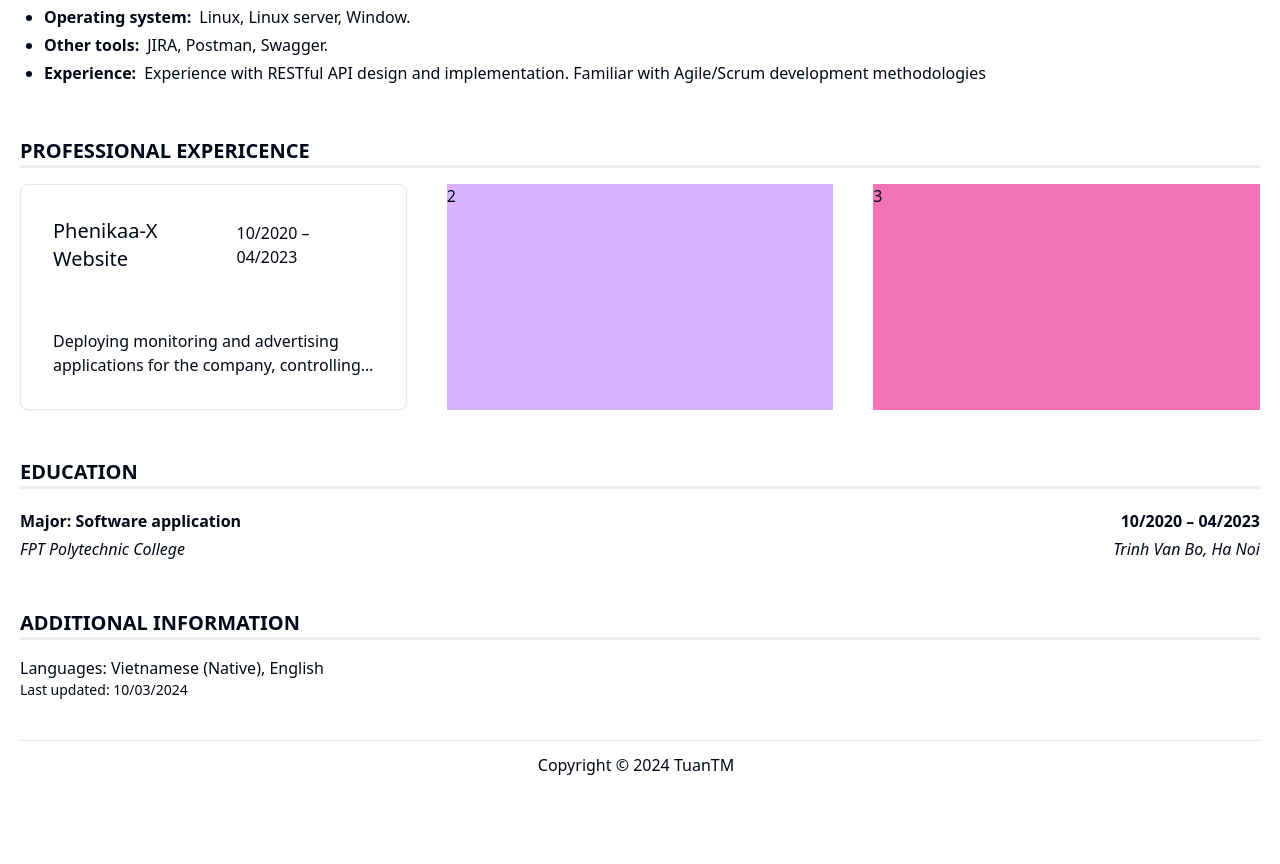
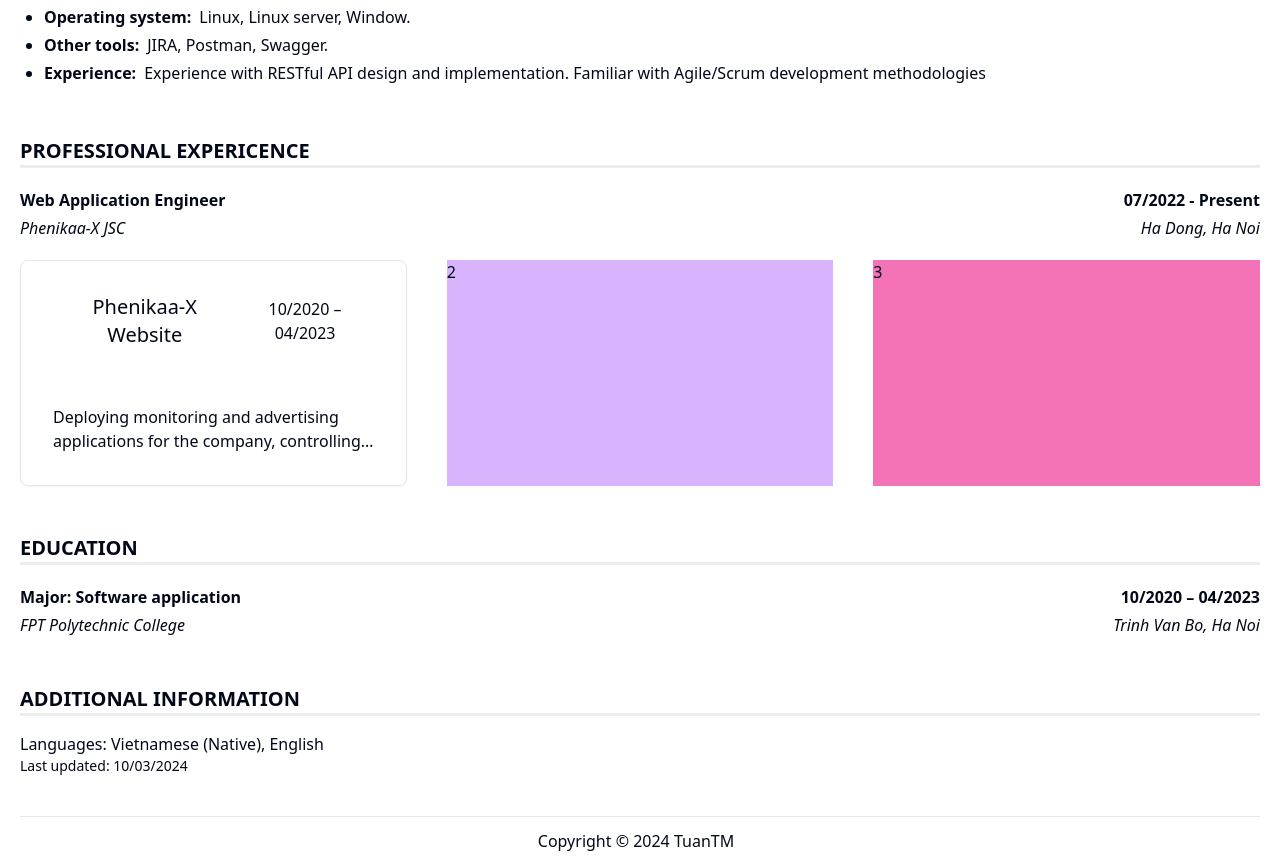
Before and after one commit to Tuan2Tm/tuan2tm.me, a Next.js app: page / in a window 1280 px wide. Shown: the part 986-1850 px from the top of the page. Before the commit the page ends 1774 px from the top, so only its background shows below. Built offline with nearby package versions, Linux system fonts and the light colour scheme.

Commit message:
change work info

```diff
--- a/src/app/page.tsx
+++ b/src/app/page.tsx
@@ -15,6 +15,14 @@ import { useTranslation } from "react-i18next";
 import { Card } from "@/components/ui/card";
 import Link from "next/link";
 import { useRouter } from "next/navigation";
+import {
+  Dialog,
+  DialogContent,
+  DialogDescription,
+  DialogHeader,
+  DialogTitle,
+  DialogTrigger,
+} from "@/components/ui/dialog";
 
 export default function Home() {
   const { t } = useTranslation();
@@ -65,34 +73,46 @@ export default function Home() {
           </ul>
         </div>
 
-        <div className="flex flex-col md:mt-10" id="education">
+        <div className="flex flex-col md:mt-10">
           <CVTitle
             className="py-2"
             title={t(multiKeys.system.CVHeaderTitle.experience)}
           />
-          <div className="grid grid-cols-1 md:grid-cols-3 gap-10">
-            <Card className="hover:cursor-pointer">
-              <div className="flex flex-col rounded-lg justify-between p-6 md:p-8 gap-14">
-                <div className="flex justify-between items-center ">
-                  <Link href={"https://phenikaa-x.com/"} target="_blank">
-                    <h2>Phenikaa-X Website</h2>
-                  </Link>
-                  <p>10/2020 – 04/2023</p>
-                </div>
-                <p className="text-ellipsis line-clamp-2">
-                  Deploying monitoring and advertising applications for the
-                  company, controlling and providing web services for autonomous
-                  vehicles and unmanned aerial vehicles.
-                </p>
-              </div>
-            </Card>
 
-            <div className="flex bg-purple-300">2</div>
-            <div className="flex bg-pink-400">3</div>
-          </div>
+          {getWorkKeys().map((item, idx) => (
+            <CVWorkInfo
+              key={idx}
+              companyLink={t(
+                `${multiKeys.cv.workExperience}.${item}.company.link`
+              )}
+              companyAddress={t(
+                `${multiKeys.cv.workExperience}.${item}.company.address`
+              )}
+              companyName={t(
+                `${multiKeys.cv.workExperience}.${item}.company.name`
+              )}
+              workPeriod={t(
+                `${multiKeys.cv.workExperience}.${item}.job.period`
+              )}
+              workPosition={t(
+                `${multiKeys.cv.workExperience}.${item}.job.position`
+              )}
+              project={t(`${multiKeys.system.CVWorkDetails.project}`)}
+              projectName={t(
+                `${multiKeys.cv.workExperience}.${item}.project.title`
+              )}
+              projectDescription={t(
+                `${multiKeys.cv.workExperience}.${item}.project.description`
+              )}
+              projectTechnologies={t(
+                `${multiKeys.cv.workExperience}.${item}.project.technologies`
+              )}
+              projectResponsibilities={getRespTranslateByIndex(`${item}`, t)}
+            />
+          ))}
         </div>
 
-        <div className="flex flex-col md:mt-10">
+        <div className="flex flex-col md:mt-10" id="education">
           <CVTitle
             className="py-2"
             title={t(multiKeys.system.CVHeaderTitle.education)}
--- a/src/components/CVWorkInfo.tsx
+++ b/src/components/CVWorkInfo.tsx
@@ -15,6 +15,17 @@ interface Props {
   projectTechnologies?: string;
   projectResponsibilities?: Array<string>;
 }
+
+import {
+  Dialog,
+  DialogContent,
+  DialogDescription,
+  DialogHeader,
+  DialogTitle,
+  DialogTrigger,
+} from "./ui/dialog";
+import { Card } from "./ui/card";
+import Link from "next/link";
 
 const CVWorkInfo: React.FC<Props> = (props) => {
   const { t } = useTranslation();
@@ -43,16 +54,43 @@ const CVWorkInfo: React.FC<Props> = (props) => {
       </div>
 
       {props.project && (
-        <div className="mt-3">
+        <div className="grid grid-cols-1 md:grid-cols-3 gap-10 md:mt-5">
+          <Dialog>
+            <DialogTrigger>
+              <Card className="hover:cursor-pointer">
+                <div className="flex flex-col rounded-lg justify-between p-6 md:p-8 gap-14">
+                  <div className="flex justify-between items-center ">
+                    <Link href={"https://phenikaa-x.com/"} target="_blank">
+                      <h2>Phenikaa-X Website</h2>
+                    </Link>
+                    <p>10/2020 – 04/2023</p>
+                  </div>
+                  <p className="text-left text-ellipsis line-clamp-2">
+                    Deploying monitoring and advertising applications for the
+                    company, controlling and providing web services for
+                    autonomous vehicles and unmanned aerial vehicles.
+                  </p>
+                </div>
+              </Card>
+            </DialogTrigger>
+            <DialogContent>
+              <DialogHeader>
+                <div>
+                  <DialogTitle>
                     <p>
-            <span className="font-semibold mr-2">{props.project}:</span>
+                      <span className="font-semibold mr-2">
+                        {props.project}:
+                      </span>
                       {props.projectName}
                     </p>
-          <ul className="list-disc ml-8">
+                  </DialogTitle>
+                  <DialogDescription>
+                    <ul className="list-disc ml-4">
                       <li className="mt-1">
                         <p>
                           <span className="font-semibold mr-2">
-                  {t(`${multiKeys.system.CVWorkDetails.description}`)}:
+                            {t(`${multiKeys.system.CVWorkDetails.description}`)}
+                            :
                           </span>
                           {props.projectDescription}
                         </p>
@@ -60,13 +98,21 @@ const CVWorkInfo: React.FC<Props> = (props) => {
                       <li>
                         <p>
                           <span className="font-semibold mr-2">
-                  {t(`${multiKeys.system.CVWorkDetails.technologies}`)}:
+                            {t(
+                              `${multiKeys.system.CVWorkDetails.technologies}`
+                            )}
+                            :
                           </span>
                           {props.projectTechnologies}
                         </p>
                       </li>
                       <li>
-              <p>{t(`${multiKeys.system.CVWorkDetails.responsibilities}`)}:</p>
+                        <p>
+                          {t(
+                            `${multiKeys.system.CVWorkDetails.responsibilities}`
+                          )}
+                          :
+                        </p>
                         <ul className="list-[circle] ml-8">
                           {props.projectResponsibilities?.map((item, idx) => (
                             <li key={idx}>{item}</li>
@@ -74,6 +120,14 @@ const CVWorkInfo: React.FC<Props> = (props) => {
                         </ul>
                       </li>
                     </ul>
+                  </DialogDescription>
+                </div>
+              </DialogHeader>
+            </DialogContent>
+          </Dialog>
+
+          <div className="flex bg-purple-300">2</div>
+          <div className="flex bg-pink-400">3</div>
         </div>
       )}
     </div>
```
Lines whose indentation alone changed are shown as unchanged.
